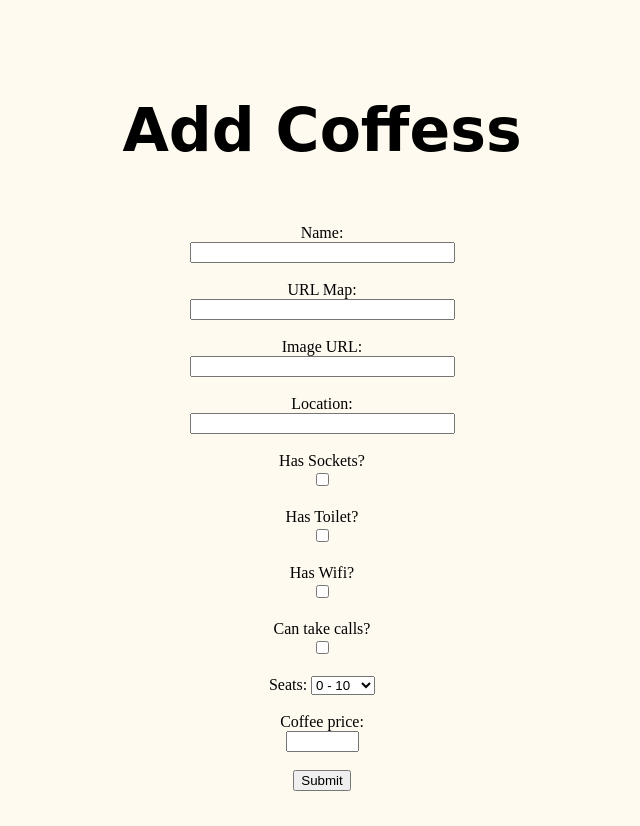
After one commit to jonathanlop82/coffee_website_flask, a Flask app: page /add in a window 1280 px wide. The commit adds this page. Shown: the whole page, without its empty margins (318-958 px from the left). Run offline with Flask 2, Linux system fonts and the light colour scheme.

Commit message:
Add records and done

```diff
--- a/main.py
+++ b/main.py
@@ -1,4 +1,4 @@
-from flask import Flask, jsonify, render_template, request
+from flask import Flask, jsonify, render_template, request, redirect, url_for
 from flask_sqlalchemy import SQLAlchemy
 import random
 
@@ -37,6 +37,62 @@ def index():
     cafes = db.session.query(Cafe).all()
     return render_template("index.html", cafes=cafes)
 
+@app.route("/add", methods=['GET', 'POST'])
+def add():
+    if request.method == "POST":
+        name = request.form.get('name')
+        url_map = request.form.get('url_map')
+        url_image = request.form.get('url_image')
+        location = request.form.get('location')
+        has_sockets = request.form.get('has_sockets')
+        has_toilet = request.form.get('has_toilet')
+        can_take_calls = request.form.get('can_take_calls')
+        has_wifi = request.form.get('has_wifi')
+        seats = request.form.get('seats')
+        coffee_price = request.form.get('coffee_price')
+
+        if has_sockets == "has_sockets":
+            has_sockets = True
+        else:
+            has_sockets = False
+
+        if has_toilet == "has_toilet":
+            has_toilet = True
+        else:
+            has_toilet = False
+
+        if can_take_calls == "can_take_calls":
+            can_take_calls = True
+        else:
+            can_take_calls = False
+
+        if has_wifi == "has_wifi":
+            has_wifi = True
+        else:
+            has_wifi = False
+
+        new_coffee = Cafe(
+            name = name,
+            map_url = url_map,
+            img_url = url_image,
+            location = location,
+            seats = seats,
+            has_toilet = has_toilet,
+            has_wifi = has_wifi,
+            has_sockets = has_sockets,
+            can_take_calls = can_take_calls,
+            coffee_price = coffee_price
+        )
+
+        db.session.add(new_coffee)
+        db.session.commit()
+
+        return redirect(url_for("index"))
+
+    return render_template("add.html")
+
 
 if __name__ == "__main__":
-    app.run(debug=True)
+    app.run(
+        host="0.0.0.0",
+        debug=True)
--- a/static/css/style.css
+++ b/static/css/style.css
@@ -1,11 +1,18 @@
 body {margin:25px;
     text-align: center;
+    background-color:floralwhite;
+    }
+
+    h1 {
+      margin-top: 5%;
+      margin-bottom: 5%;
+      font-family: 'Homemade Apple', cursive;
+      font-size: 60px;
     }
 
 
-
 div.polaroid {
-  width: 30%;
+  width: 40%;
   background-color: white;
   box-shadow: 0 4px 8px 0 rgba(0, 0, 0, 0.2), 0 6px 20px 0 rgba(0, 0, 0, 0.19);
   margin-bottom: 25px;
@@ -14,6 +21,36 @@ div.polaroid {
   margin-right: auto;
 }
 
+@media only screen and (max-width: 1200px) {
+  div.polaroid {
+    width: 60%;
+    background-color: white;
+    box-shadow: 0 4px 8px 0 rgba(0, 0, 0, 0.2), 0 6px 20px 0 rgba(0, 0, 0, 0.19);
+    margin-bottom: 25px;
+    display: block;
+    margin-left: auto;
+    margin-right: auto;
+  }
+  h1 {
+    font-size: 50px;
+  }
+}
+
+@media only screen and (max-width: 600px) {
+  div.polaroid {
+    width: 80%;
+    background-color: white;
+    box-shadow: 0 4px 8px 0 rgba(0, 0, 0, 0.2), 0 6px 20px 0 rgba(0, 0, 0, 0.19);
+    margin-bottom: 25px;
+    display: block;
+    margin-left: auto;
+    margin-right: auto;
+  }
+  h1 {
+    font-size: 30px;
+  }
+}
+
 div.container {
   text-align: center;
   padding: 10px 20px;
--- /dev/null
+++ b/templates/add.html
@@ -0,0 +1,57 @@
+<!DOCTYPE html>
+<html lang="en">
+<head>
+    <meta charset="UTF-8">
+    <meta http-equiv="X-UA-Compatible" content="IE=edge">
+    <meta name="viewport" content="width=device-width, initial-scale=1.0">
+    <link rel="stylesheet" href={{ url_for("static", filename="/css/style.css") }}>
+    <title>Add Coffess</title>
+</head>
+<body>
+    <div class="container">
+        <h1>Add Coffess</h1>
+        <form action={{ url_for('add') }} method="post">
+            <label for="name">Name:</label><br>
+            <input type="text" id="name" name="name" value="" size="30"><br><br>
+
+            <label for="url_map">URL Map:</label><br>
+            <input type="text" id="url_map" name="url_map" value="" size="30"><br><br>
+
+            <label for="url_image">Image URL:</label><br>
+            <input type="text" id="url_image" name="url_image" value="" size="30"><br><br>
+
+            <label for="location">Location:</label><br>
+            <input type="text" id="location" name="location" value="" size="30"><br><br>
+
+            <label for="has_sockets">Has Sockets?</label><br>
+            <input type="checkbox" id="has_sockets" name="has_sockets" value="has_sockets"><br><br>
+
+            <label for="has_toilet">Has Toilet?</label><br>
+            <input type="checkbox" id="has_toilet" name="has_toilet" value="has_toilet"><br><br>
+
+            <label for="has_wifi">Has Wifi?</label><br>
+            <input type="checkbox" id="has_wifi" name="has_wifi" value="has_wifi"><br><br>
+
+            <label for="can_take_calls">Can take calls?</label><br>
+            <input type="checkbox" id="has_wifi" name="can_take_calls" value="can_take_calls"><br><br>
+
+            <label for="seats">Seats:</label>
+            <select id="seats" name="seats">
+                <option value="0-10">0 - 10</option>
+                <option value="10-20">10 - 20</option>
+                <option value="20-30">20 - 30</option>
+                <option value="30-40">30 - 40</option>
+                <option value="40-50">40 - 50</option>
+                <option value="+50">+50</option>
+            </select><br><br>
+
+            <label for="coffee_price">Coffee price:</label><br>
+            <input type="text" id="coffee_price" name="coffee_price" value="" size="6"><br><br>
+
+            <input type="submit" value="Submit">
+        </form>
+
+    </div>
+
+</body>
+</html>
--- a/templates/index.html
+++ b/templates/index.html
@@ -5,11 +5,15 @@
     <meta http-equiv="X-UA-Compatible" content="IE=edge">
     <meta name="viewport" content="width=device-width, initial-scale=1.0">
     <link rel="stylesheet" href={{ url_for("static", filename="/css/style.css") }}>
+    <link rel="preconnect" href="https://fonts.googleapis.com">
+    <link rel="preconnect" href="https://fonts.gstatic.com" crossorigin>
+    <link href="https://fonts.googleapis.com/css2?family=Homemade+Apple&display=swap" rel="stylesheet">
+
     <script src="https://kit.fontawesome.com/e4414c5143.js" crossorigin="anonymous"></script>
     <title>Coffees Shops</title>
 </head>
 <body>
-    <h2>Coffees Shops</h2>
+    <h1>Coffees &nbsp; Shops</h1>
     {% for cf in cafes %}
     <div class="polaroid">
     <img src={{ cf.img_url }} alt="5 Terre" style="width:100%">
```
Also changed, not shown: cafes.db.
